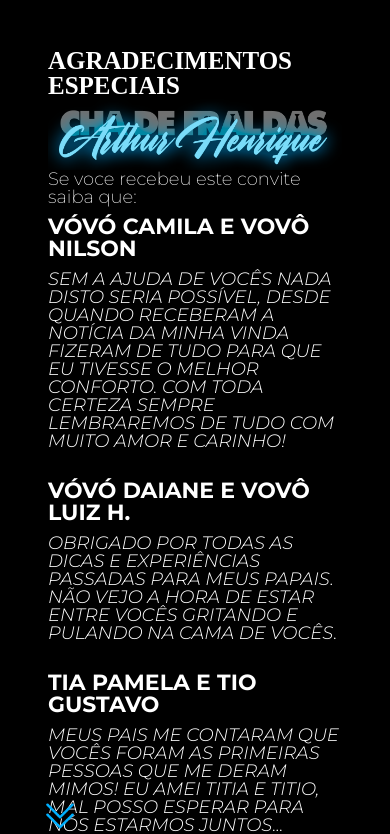
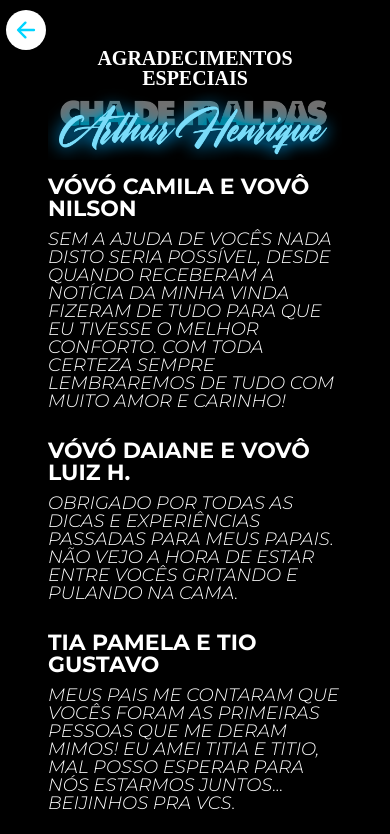
Before and after one commit to Pedro-Hen46/Cha-do-Arthur, a React (Create React App) app: page /agradecimentos in a window 390 px wide. Shown: the top 834 px of the page. Built offline with nearby package versions, Linux system fonts and the light colour scheme; a web font is replaced by a local one.

Commit message:
Fix: layout para mobile.

```diff
--- a/public/index.html
+++ b/public/index.html
@@ -12,5 +12,7 @@
   </head>
   <body>
     <div class="root"></div>
+
+    <script src="https://unpkg.com/ionicons@5.4.0/dist/ionicons.js"></script>
   </body>
 </html>
--- a/src/components/Agradecimentos.js
+++ b/src/components/Agradecimentos.js
@@ -16,8 +16,7 @@ export default function Agradecimentos() {
     <Container>
       <h1>AGRADECIMENTOS ESPECIAIS</h1>
       <img src={Header} alt="Logo Header" />
-
-      <span>Se voce recebeu este convite saiba que: </span>
+      <br />
 
       <h4>VÓVÓ CAMILA E VOVÔ NILSON</h4>
       <h5>
@@ -29,8 +28,7 @@ export default function Agradecimentos() {
       <h4>VÓVÓ DAIANE E VOVÔ LUIZ H.</h4>
       <h5>
         OBRIGADO POR TODAS AS DICAS E EXPERIÊNCIAS PASSADAS PARA MEUS PAPAIS.
-        NÃO VEJO A HORA DE ESTAR ENTRE VOCÊS GRITANDO E PULANDO NA CAMA DE
-        VOCÊS.
+        NÃO VEJO A HORA DE ESTAR ENTRE VOCÊS GRITANDO E PULANDO NA CAMA.
       </h5>
       <h4>TIA PAMELA E TIO GUSTAVO</h4>
       <h5>
@@ -39,21 +37,28 @@ export default function Agradecimentos() {
         JUNTOS... BEIJINHOS PRA VCS.
       </h5>
 
+      <h4>TIA CARLA E TIO NETO</h4>
+      <h5>
+        MEUS PAPAIS ESTÃO DEVENDO UM CONVITE PARA VCS CONHECER NOSSO LAR, MAS JÁ
+        COBREI E ELES DISSERAM QUE JA JA SERÁ FEITO O CONVITE, ESTAMOS NA ETAPA
+        FINAL.
+      </h5>
+
       <h4>A TODOS QUE FIZERAM PARTE DISSO</h4>
       <h5>
         SÃO MUITAS PESSOAS E NÃO CONSIGO ME LEMBRAR DE TODOS, AFINAL AINDA SOU
         UM BÊBÊ. MAS GOSTARIA DE AGRADECER A TODOS QUE DE ALGUMA FORMA LEMBRARAM
         DE MIM E AJUDARAM OS MEUS PAIS A TRAZER O BEBE MAIS LINDO DESSE MUNDO.
       </h5>
-      <Arrow>
-        <img src={arrow} alt="Descer pagina" />
+      <Arrow onClick={() => backToMenu()}>
+        <ion-icon name="arrow-back"></ion-icon>
       </Arrow>
       <Footer>
         <img src={bebezin} alt="Logo Header" />
         <div>
           <span>
-            "A alegria da minha chegada já começa com a união de todos que eu amo
-            na minha festinha de chá de bebê."
+            "A alegria da minha chegada já começa com a união de todos que eu
+            amo na minha festinha de chá de bebê."
           </span>
           <h6>COM AMOR E CARINHO, ARTHUR.</h6>
         </div>
@@ -62,13 +67,27 @@ export default function Agradecimentos() {
   );
 }
 const Arrow = styled.div`
+  background-color: white;
+  z-index: 1;
+  width: 40px;
+  height: 40px;
   position: fixed;
-  bottom: 5px;
-  left: 40px;
+  top: 10px;
+  left: 6px;
+  border-radius: 50%;
+  display: flex;
+  justify-content: center;
+  align-items: center;
 
-  img {
-    height: 40px !important;
-    fill: white;
+  ion-icon {
+    font-size: 26px;
+    color: rgba(0, 212, 255, 1);
+  }
+  transition: 0.2s linear;
+  :hover {
+    cursor: pointer;
+    width: 50px;
+    height: 50px;
   }
 `;
 
@@ -107,7 +126,8 @@ const Container = styled.div`
 
   h1 {
     font-family: bossBaby;
-    font-size: 25px;
+    font-size: 20px;
+    text-align: center;
     font-weight: bold;
     color: #ffffff;
   }
@@ -127,10 +147,10 @@ const Container = styled.div`
     margin-bottom: 30px;
   }
   span {
-      font-family: "Montserrat";
-      font-size: 18px;
-      font-weight: 200;
-      margin-bottom: 10px;
+    font-family: "Montserrat";
+    font-size: 18px;
+    font-weight: 200;
+    margin-bottom: 10px;
     color: white;
   }
 `;
--- a/src/components/HomePage.js
+++ b/src/components/HomePage.js
@@ -1,14 +1,14 @@
 import styled from "styled-components";
 import { useNavigate } from "react-router-dom";
 
-import bebezin from "../images/button.png";
+import bebezin from "../images/poderoso.png";
 import Header from "../images/header.png";
 
 export default function HomePage() {
   const navigate = useNavigate();
 
-    function goToMenu(){
-        navigate("/menu")
+  function goToMenu() {
+    navigate("/menu");
   }
 
   return (
@@ -17,27 +17,69 @@ export default function HomePage() {
       <span>Se voce recebeu este convite saiba que: </span>
 
       <h4>
-        Voce é uma pessoa <strong>muito especial</strong> para meu papai e minha mamãe. Estou
-        quase chegando para vc poder me dar um cheiro!</h4>
-        <h4>Mas para isto acontecer
-        preciso da sua ajuda. Irei passar as coordenadas de como vc pode me
-        ajudar.</h4>
-      <h6>Clique no botão abaixo.</h6>
-      <img onClick={() => goToMenu()} src={bebezin} alt="Arthur Poderoso" height="280px" />
+        Voce é uma pessoa <strong>muito especial</strong> para meu papai e minha
+        mamãe. Estou quase chegando para vc poder me dar um cheiro!
+      </h4>
+      <h4>
+        Mas para isto acontecer preciso da sua ajuda. Irei passar as coordenadas
+        de como vc pode me ajudar.
+      </h4>
+      <img src={bebezin} alt="Arthur Poderoso" height="220px" />
+      <button onClick={() => goToMenu()}>COORDENAS DO PLANO!</button>
     </Container>
   );
 }
 
 const Container = styled.div`
   display: flex;
-  justify-content: space-evenly;
+  justify-content: flex-start;
   align-items: center;
   flex-direction: column;
   width: 100%;
   height: 100vh;
-  padding: 3rem;
+  padding: 2rem;
 
-  strong{
+  button {
+    margin-bottom: 20px;
+    min-width: 95%;
+    min-height: 70px;
+    border-radius: 10px;
+
+    background: linear-gradient(
+      90deg,
+      rgba(2, 0, 36, 1) 0%,
+      rgba(9, 9, 121, 1) 0%,
+      rgba(0, 212, 255, 1) 100%
+    );
+
+    border: 1px solid black;
+    animation: animate 2s linear infinite;
+
+    font-family: "Montserrat";
+    font-weight: 600;
+    letter-spacing: 1.5px;
+    color: #ffffff;
+    font-size: 14px;
+
+    :hover {
+      cursor: pointer;
+      box-shadow: 0px 0px 40px rgba(0, 212, 255, 1);
+    }
+  }
+  @keyframes animate {
+    0% {
+      box-shadow: 0px 0px 40px rgba(48, 222, 255, 0);
+    }
+    50% {
+      box-shadow: 0px 0px 40px rgba(0, 212, 255, 1);
+      font-size: 16px;
+    }
+    100% {
+      box-shadow: 0px 0px 40px rgba(48, 222, 255, 0);
+    }
+  }
+
+  strong {
     font-weight: 700;
   }
   img {
@@ -47,18 +89,24 @@ const Container = styled.div`
       object-fit: contain;
     }
     object-fit: contain;
-    :hover{
+    :hover {
       cursor: pointer;
     }
   }
   span {
     font-family: childWriting;
-    font-size: 38px;
+    text-align: center;
+    font-size: 22px;
+    margin-bottom: 20px;
+    margin-top: 20px;
   }
   h4 {
     font-family: "Montserrat";
-    font-size: 28px;
+    font-size: 22px;
+    text-align: center;
     color: white;
+    margin-bottom: 20px;
+    margin-top: 20px;
   }
   h6 {
     font-family: "Montserrat";
--- a/src/components/MenuPage.js
+++ b/src/components/MenuPage.js
@@ -10,8 +10,8 @@ export default function MenuPage() {
   function goToAgradecimentos() {
     navigate("/agradecimentos");
   }
-  function goToRifinha(){
-    navigate("/rifa")
+  function goToRifinha() {
+    navigate("/rifa");
   }
 
   return (
@@ -28,35 +28,44 @@ export default function MenuPage() {
           <strong>HORÁRIO: </strong>11:30H
         </h4>
       </Legenda>
-      <button>MINHAS FOTINHAS</button>
-      <button onClick={() => goToRifinha()}>RIFINHA DO ARTHUR</button>
+      <button>GALERIA DE FOTOS</button>
+      <button>O QUE LEVAR NO DIA?</button>
       <button>ENDEREÇO DO LOCAL</button>
       <button onClick={() => goToAgradecimentos()}>AGRADECIMENTOS</button>
       <div>
         <img src={footer} alt="Logo Header" />
-        <span>Sou um bebe super tecnologico, clique na opcao que você deseja...</span>
+        <span>
+          Sou um bebe super tecnologico, clique na opcao que você deseja...
+        </span>
       </div>
     </ContainerMenu>
   );
 }
 const Legenda = styled.div`
   display: flex;
-  margin-top: 10px;
+  margin-top: 2px;
 `;
 
 const ContainerMenu = styled.div`
   display: flex;
   align-items: center;
+  justify-content: center;
   flex-direction: column;
   width: 100%;
   height: 100vh;
   padding: 3rem;
-    div{
-        margin-top: 20px;
+
+  @media (max-width: 750px) {
+    display: flex;
+    justify-content: flex-start;
+  }
+
+  div {
+    margin-top: 40px;
     display: flex;
     justify-content: center;
     align-items: center;
-        img{
+    img {
       height: 220px;
     }
   }
@@ -74,7 +83,7 @@ const ContainerMenu = styled.div`
   }
   h4 {
     font-family: "Montserrat";
-    font-size: 18px;
+    font-size: 12px;
     color: white;
   }
   h6 {
@@ -98,18 +107,22 @@ const ContainerMenu = styled.div`
 
   button {
     width: 100%;
+    min-height: 60px;
     height: 80px;
     color: #ffffff;
     margin-top: 20px;
     font-family: "Montserrat";
-    font-weight: 600;
-    font-size: 28px;
+    font-weight: 400;
+    font-size: 20px;
     border: thin solid #00aeff;
     border-radius: 5px;
     background-image: linear-gradient(#1c556d, #10242b);
 
+    transition: 0.2s linear;
     :hover {
       box-shadow: 0px 0px 20px #00aeff;
+      cursor: pointer;
+      font-weight: 600;
     }
   }
 `;
```
Also changed, not shown: src/images/poderoso.png (added), 1 other file (tests, documents, lock files or other folders). Lines whose indentation alone changed are shown as unchanged.
